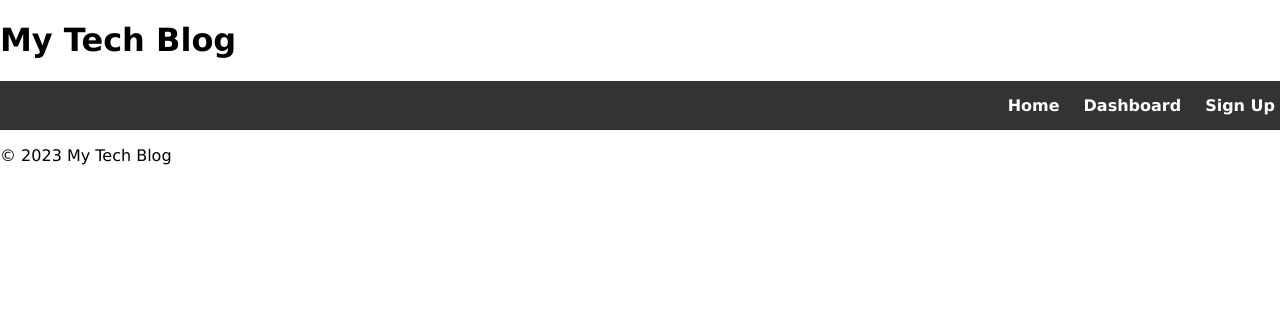
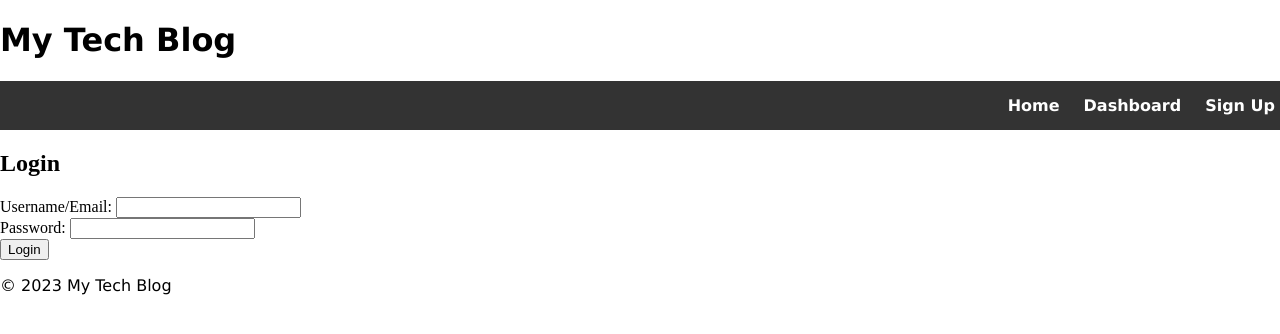
Before and after one commit to RG-GitUser/tech-blog, a Node project: template views/login.handlebars in a window 1280 px wide. Shown: the top 334 px of the page. Run offline with Node 20 templates, Linux system fonts and the light colour scheme; the template is opened without the code that fills it, so the values that code supplies are empty; some libraries are stand-ins or nearby versions.

Commit message:
attempted to add login route

```diff
--- /dev/null
+++ b/public/js/logIn.js
@@ -0,0 +1,28 @@
+// Compile the Handlebars template
+const loginTemplate = Handlebars.compile(`
+  <!-- login.handlebars -->
+  <h2>Login</h2>
+  <form id="login-form">
+    <div>
+      <label for="username">Username/Email:</label>
+      <input type="text" id="username" value="{{username}}" />
+    </div>
+    <div>
+      <label for="password">Password:</label>
+      <input type="password" id="password" value="{{password}}" />
+    </div>
+    <button type="submit">Login</button>
+  </form>
+`);
+
+// Define the data for the template
+const data = {
+  username: '',
+  password: ''
+};
+
+// Render the compiled template with the data
+const renderedHtml = loginTemplate(data);
+
+// Insert the generated HTML into the desired location in your application
+document.getElementById('login-container').innerHTML = renderedHtml;
--- a/views/home.handlebars
+++ b/views/home.handlebars
@@ -37,4 +37,4 @@
 </body>
 
 <script src="https://cdn.jsdelivr.net/npm/handlebars@4.7.7/dist/handlebars.min.js"></script>
-<script src="./js/home.js"></script>
+<script src="home.js"></script>
--- a/views/login.handlebars
+++ b/views/login.handlebars
@@ -0,0 +1,15 @@
+<!-- login.handlebars -->
+<h2>Login</h2>
+<form id="login-form">
+  <div>
+    <label for="username">Username/Email:</label>
+    <input type="text" id="username" value="{{username}}" />
+  </div>
+  <div>
+    <label for="password">Password:</label>
+    <input type="password" id="password" value="{{password}}" />
+  </div>
+  <button type="submit">Login</button>
+</form>
+
+<script src="logIn.js"></script>
```
Also changed, not shown: controllers/api/homeRoutes.js (+12 -1 lines), public/js/dashboard.js (+9 -0 lines), utils/auth.js (+16 -0 lines), views/dashboard.handlebars (+4 -6 lines), public/css/style.css (line endings or trailing spaces), public/js/logInS.js (deleted).
